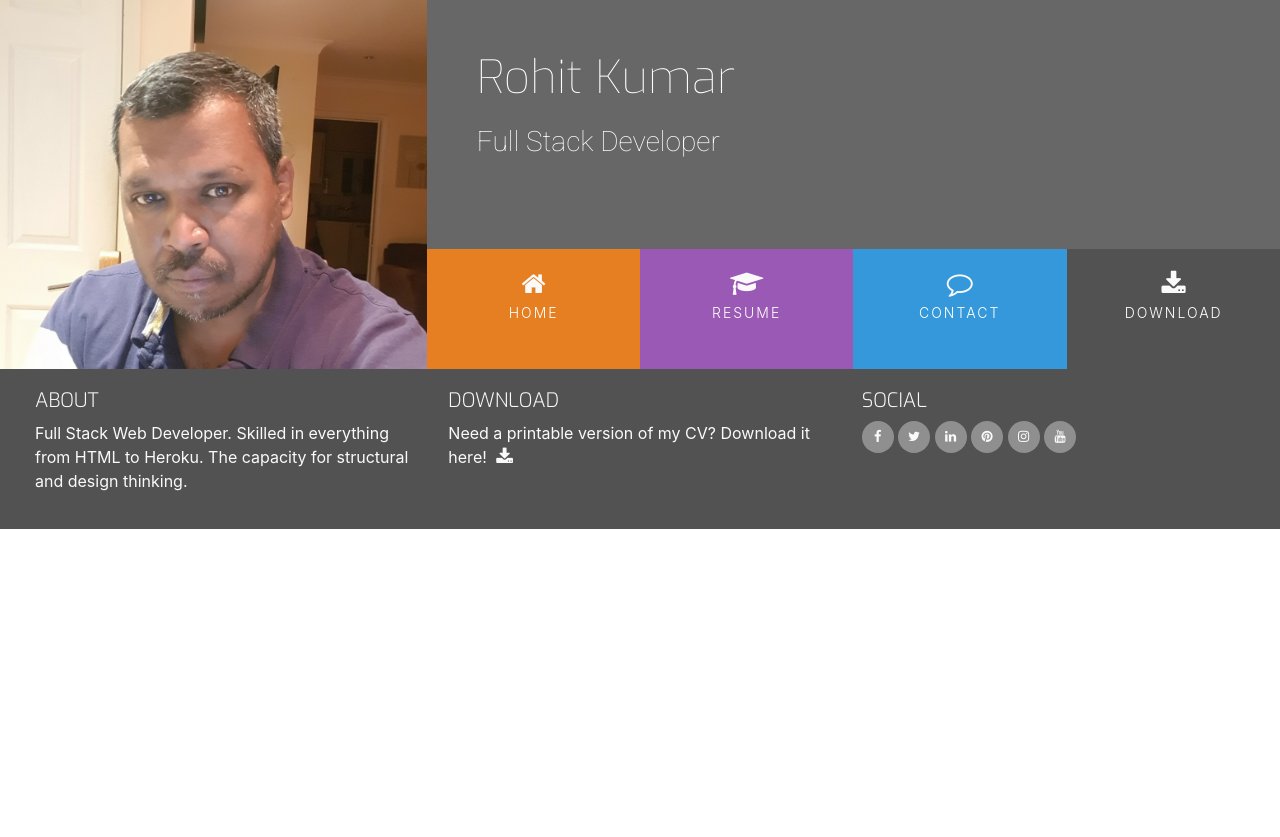
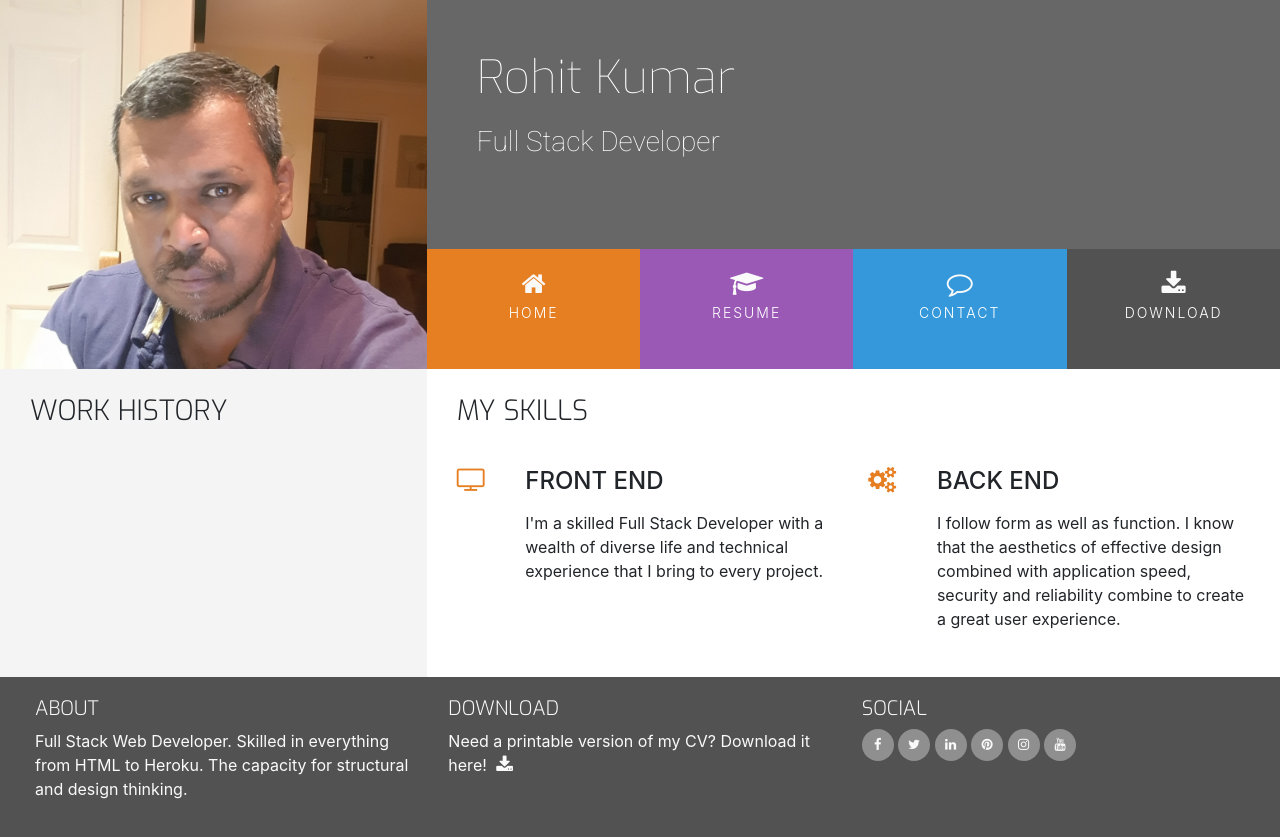
Before and after one commit to RoVsEk23/UCD-Resume, a plain HTML site: page resume.html in a window 1280 px wide. Before the commit the page ends 800 px from the top, so only its background shows below. Drawn offline with nearby package versions, Linux system fonts and the light colour scheme.

Commit message:
Resume page half complete

```diff
--- a/resume.html
+++ b/resume.html
@@ -43,10 +43,47 @@
            </div>
         </div>
     </header>
-    <section>
-
-
-
+    <section class="container-fluid">
+        <div class="row">
+            <div class="col-md-4 bg-color-personal-info section-column">
+                <div class="row">
+                    <div class="col-12">
+                        <h3 class="section-heading uppercase">Work History</h3>
+                    </div>
+                </div>
+            </div>
+            <div class="col-md-8 bg-color-three-reasons section-column">
+                <div class="row">
+                    <div class="col">
+                        <h3 class="section-heading uppercase">My Skills</h3>
+                    </div>
+                </div>
+                <div class="row">
+                    <div class="col-10 offset-1 offset-sm-0 col-sm-4 col-md-6">
+                        <div class="row">
+                            <div class="col-2">
+                                <i class="three-reasons-icon fa fa-tv" aria-hidden="true"></i>
+                            </div>
+                            <div class="col-10">
+                                <h4 class="three-reasons-heading uppercase">Front End</h4>
+                                <p>I'm a skilled Full Stack Developer with a wealth of diverse life and technical experience that I bring to every project.</p>
+                            </div>
+                        </div>
+                    </div>
+                    <div class="col-10 offset-1 offset-sm-0 col-sm-4 col-md-6">
+                        <div class="row">
+                            <div class="col-2">
+                                <i class="three-reasons-icon fa fa-gears" aria-hidden="true"></i>
+                            </div>
+                            <div class="col-10">
+                                <h4 class="three-reasons-heading uppercase">Back End</h4>
+                                <p> I follow form as well as function. I know that the aesthetics of effective design combined with application speed, security and reliability combine to create a great user experience.</p>
+                            </div>
+                        </div>
+                    </div>
+                </div>
+            </div>
+        </div>
     </section>
     <footer class="container-fluid">
         <div id="footer-details" class="row">
```
Also changed, not shown: index.html (+1 -1 lines).
